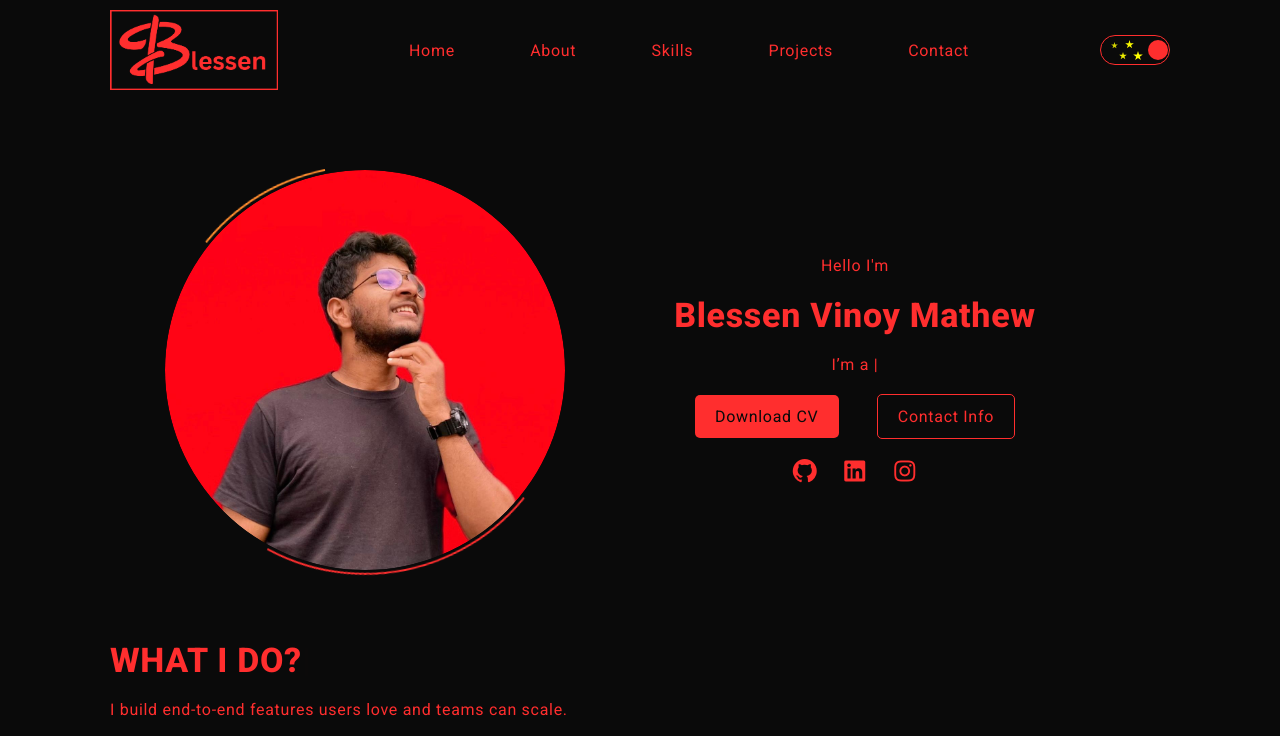
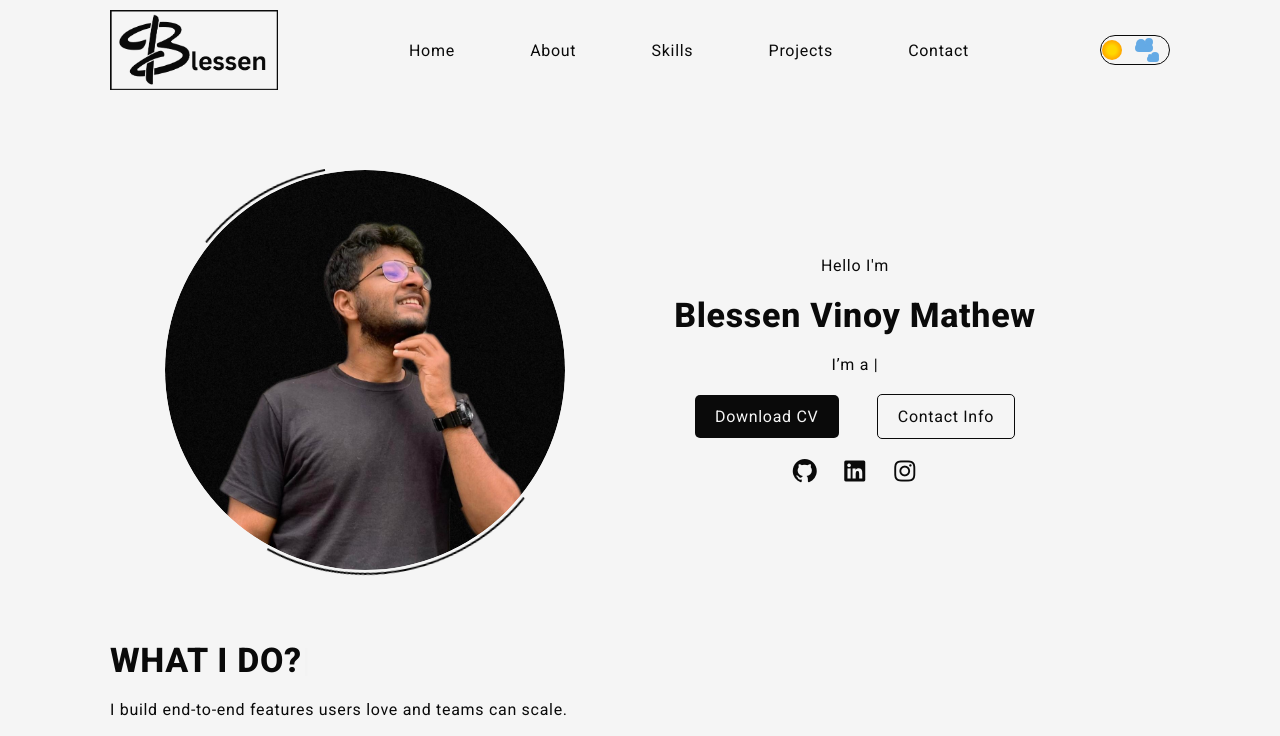
Before and after one commit to Blessen25/Portfolio_BVM, a React (Vite) app in the folder frontend/portfolio/: page / in a window 1280 px wide. Shown: the top 736 px of the page. Built offline with nearby package versions, Linux system fonts and the light colour scheme.

Commit message:
Commited changes

```diff
--- a/frontend/portfolio/src/App.tsx
+++ b/frontend/portfolio/src/App.tsx
@@ -11,7 +11,7 @@ import Footer from "./screens/footer";
 
 const App = () => {
 
-  const [darkmode, setdarkmode] = useState(true);
+  const [darkmode, setdarkmode] = useState(false);
   return (
     <>
       <Header darkMode = {darkmode} setDarkMode={setdarkmode}/>
```
